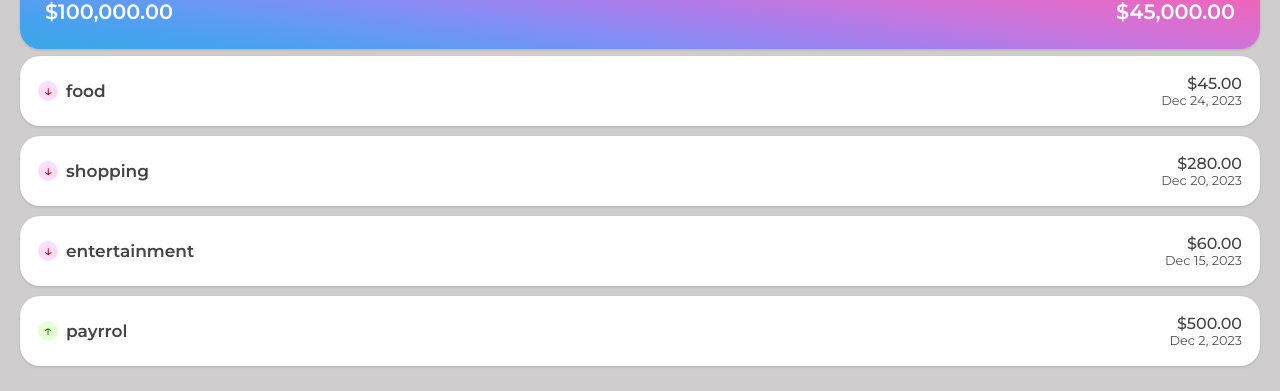
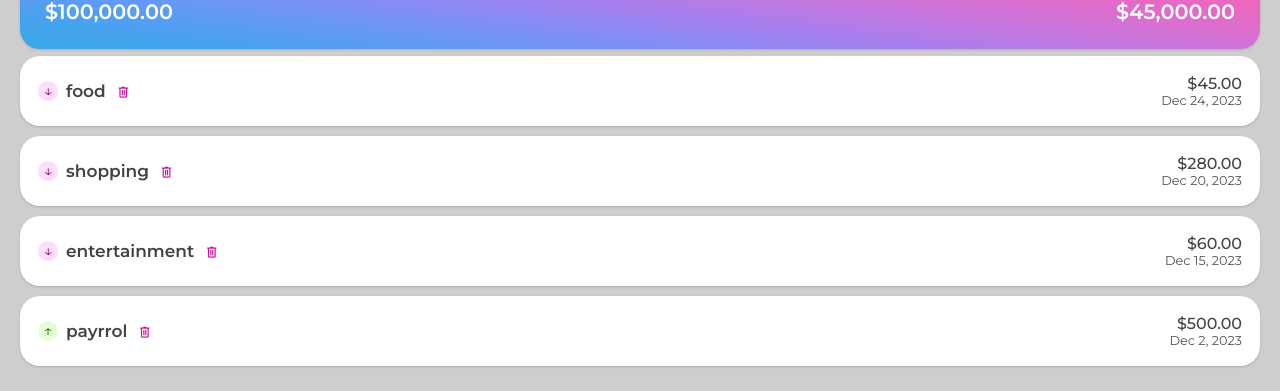
Before and after one commit to AllanAcostaM/Expenses_Tracker, an Angular app in the folder angular17_expenses_tracker/: page / in a window 1280 px wide. Shown: the part 144-535 px from the top of the page. Built offline with nearby package versions, Linux system fonts and the light colour scheme.

Commit message:
Angular: Icono para eliminar una transaccion - Google Fonts Material Icons

```diff
--- a/angular17_expenses_tracker/src/app/components/transaction/transaction.component.html
+++ b/angular17_expenses_tracker/src/app/components/transaction/transaction.component.html
@@ -6,7 +6,12 @@
     <div class="transaction__icon transaction__icon-expense">↓</div>
 
     } }
-    <h5>{{ transaction.category }}</h5>
+    <h5>
+      {{ transaction.category }}
+      <span class="material-symbols-outlined transaction__remove">
+        delete
+      </span>
+    </h5>
   </div>
   <div>
     <h5 class="transaction__amount">{{ transaction.amount | currency }}</h5>
--- a/angular17_expenses_tracker/src/app/components/transaction/transaction.component.scss
+++ b/angular17_expenses_tracker/src/app/components/transaction/transaction.component.scss
@@ -44,4 +44,11 @@
       background-color: s.$expense-icon-bg-color;
     }
   }
+  &__remove {
+    color: s.$remove-color;
+    font-size: 0.975rem;
+    vertical-align: middle;
+    cursor: pointer;
+    margin-left: 0.3125rem;
+  }
 }
--- a/angular17_expenses_tracker/src/index.html
+++ b/angular17_expenses_tracker/src/index.html
@@ -6,6 +6,11 @@
     <base href="/" />
     <meta name="viewport" content="width=device-width, initial-scale=1" />
     <link rel="icon" type="image/x-icon" href="favicon.ico" />
+    <!-- Google Fonts Material Icons-->
+    <link
+      rel="stylesheet"
+      href="https://fonts.googleapis.com/css2?family=Material+Symbols+Outlined:opsz,wght,FILL,GRAD@24,400,0,0"
+    />
   </head>
   <body>
     <app-root></app-root>
--- a/angular17_expenses_tracker/src/styles.scss
+++ b/angular17_expenses_tracker/src/styles.scss
@@ -15,10 +15,11 @@ $white: #fff;
 $gray-dark: #444343;
 $error: #f960cd;
 $error-light: mix($error, #fff, 20%);
+$remove-color: #cc0e96;
 
 $income-icon-color: #148605;
 $income-icon-bg-color: #e7fdd7;
-$expense-icon-color: #ac0909;
+$expense-icon-color: #991c6f;
 $expense-icon-bg-color: #ffdcfa;
 
 // bg
```
